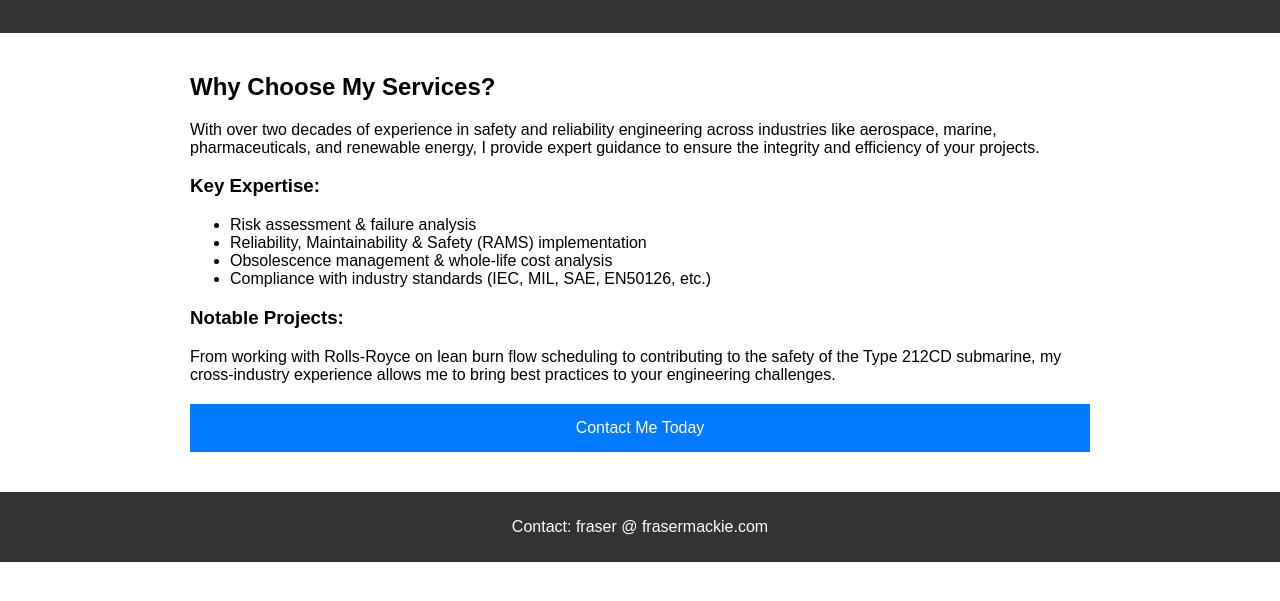
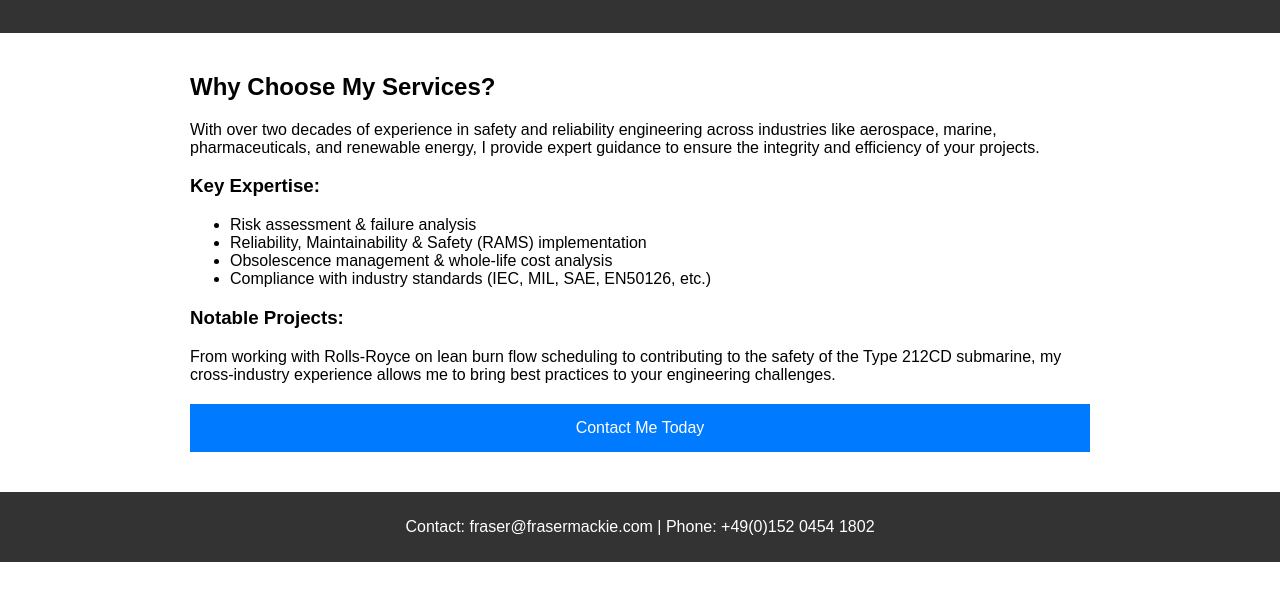
Before and after one commit to WithoutWorries/mywebsite, a plain HTML site: page index.html in a window 1280 px wide. Shown: the part 121-722 px from the top of the page. Drawn offline with Linux system fonts and the light colour scheme.

Commit message:
index.html

```diff
--- a/index.html
+++ b/index.html
@@ -35,7 +35,7 @@
         </div>
     </section>
     <footer>
-        <p>Contact: fraser @ frasermackie.com
+        <p>Contact: fraser@frasermackie.com | Phone: +49(0)152 0454 1802</p>
     </footer>
 </body>
 </html>
```
